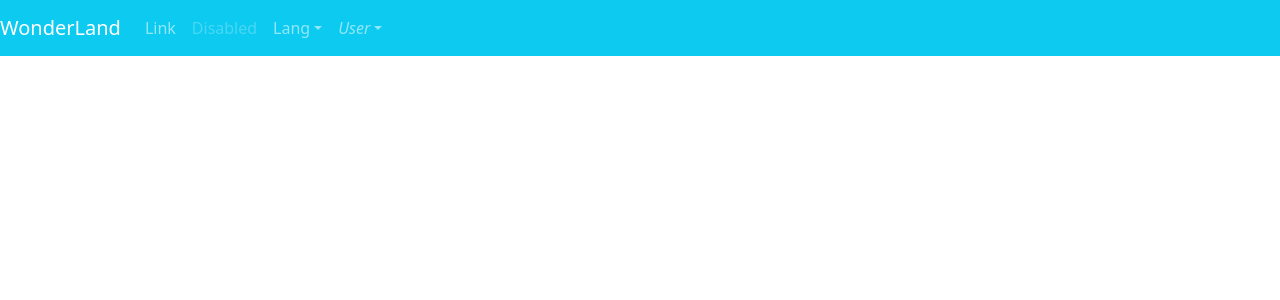
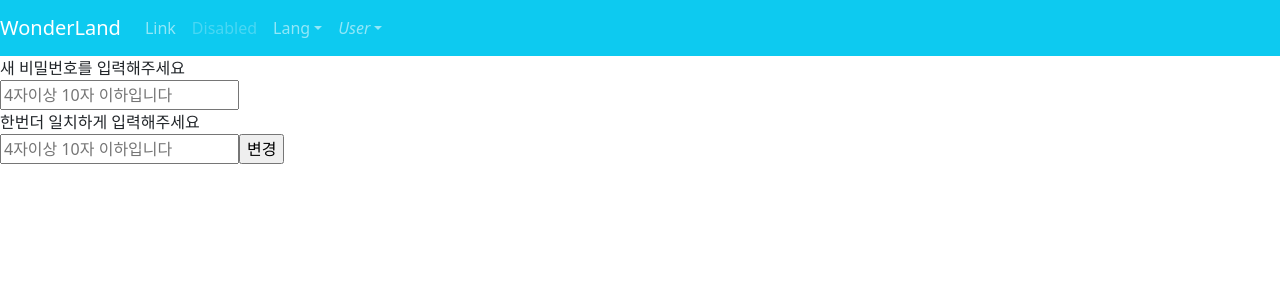
Before and after one commit to novb1492/study_vue2, a Vue app: page /changePwdPage in a window 1280 px wide. Shown: the top 300 px of the page. Built offline with nearby package versions, Linux system fonts and the light colour scheme; no server answers; what @ckeditor/ckeditor5-vue2, vue-daum-postcode, vue-head would draw is missing.

Commit message:
비밀번호 찾기 페이지구현

```diff
--- a/src/components/views/user/changePwdPage.vue
+++ b/src/components/views/user/changePwdPage.vue
@@ -1,6 +1,10 @@
 <template>
     <div class="changePwdPage">
-
+        <div>새 비밀번호를 입력해주세요</div>
+        <input type="password" id="pwd" class="" placeholder="4자이상 10자 이하입니다">
+        <div>한번더 일치하게 입력해주세요</div>
+        <input type="password" id="pwd2" class="" placeholder="4자이상 10자 이하입니다">
+        <input type="button" value="변경" id="updateButton" @click="this.tryUpdatePwd">
     </div>
 </template>
 <script>
@@ -9,10 +13,29 @@ export default {
     name:'changePwdPage',
     data(){
         return {
-            object:module.getParam('object')
+
         }
     },
     methods:{
+        tryUpdatePwd(){
+             var parms=module.getAllParam();
+            var pwd=document.getElementById('pwd').value;
+            var pwd2=document.getElementById('pwd2').value;
+            let data=JSON.stringify({
+                "pwd":pwd,
+                "pwd2":pwd2,
+                "token":parms.object,
+                "scope":"pwd",
+                "detail":"find"
+            });
+            var url='http://localhost:8080/user/change?scope=pwd'
+            module.requestPutToServer2(url,data).then(result=>{
+                alert(result.message);
+                if(result.flag){
+                    location.href='/loginPage';
+                }
+            });
+        }
     },
     created(){
         var parms=module.getAllParam();
```
